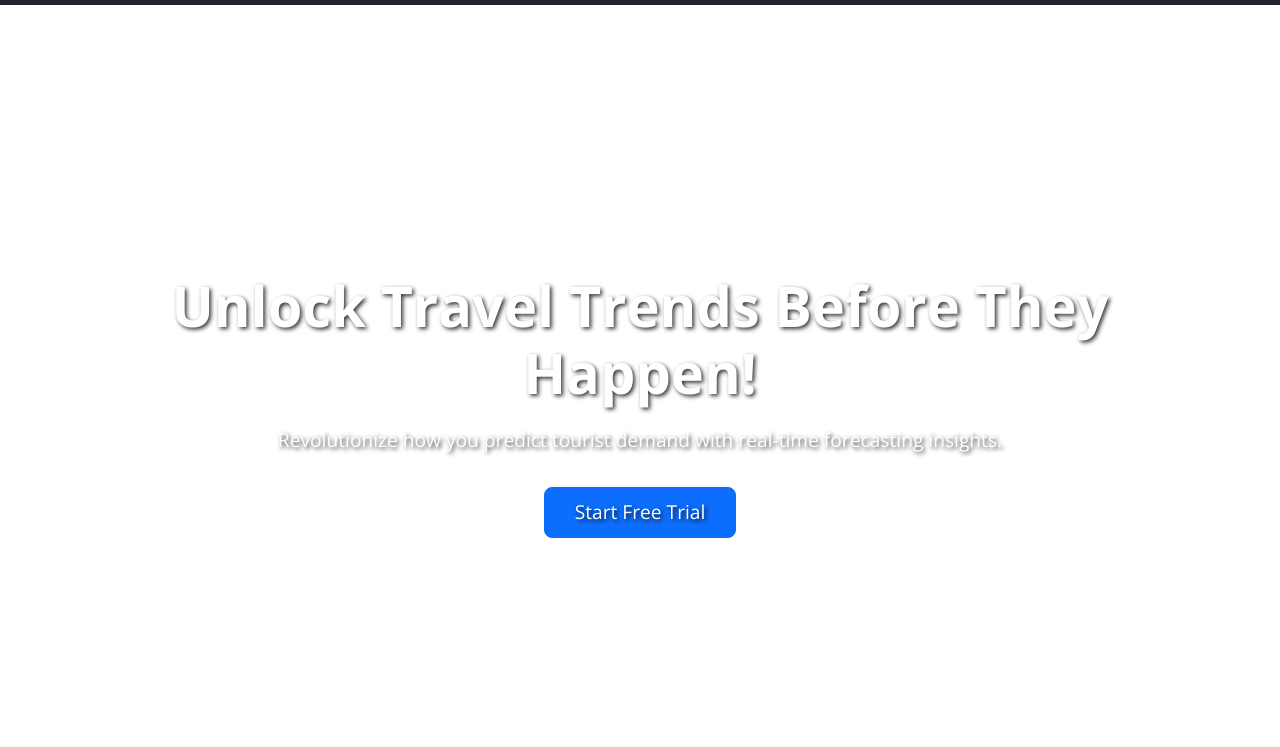
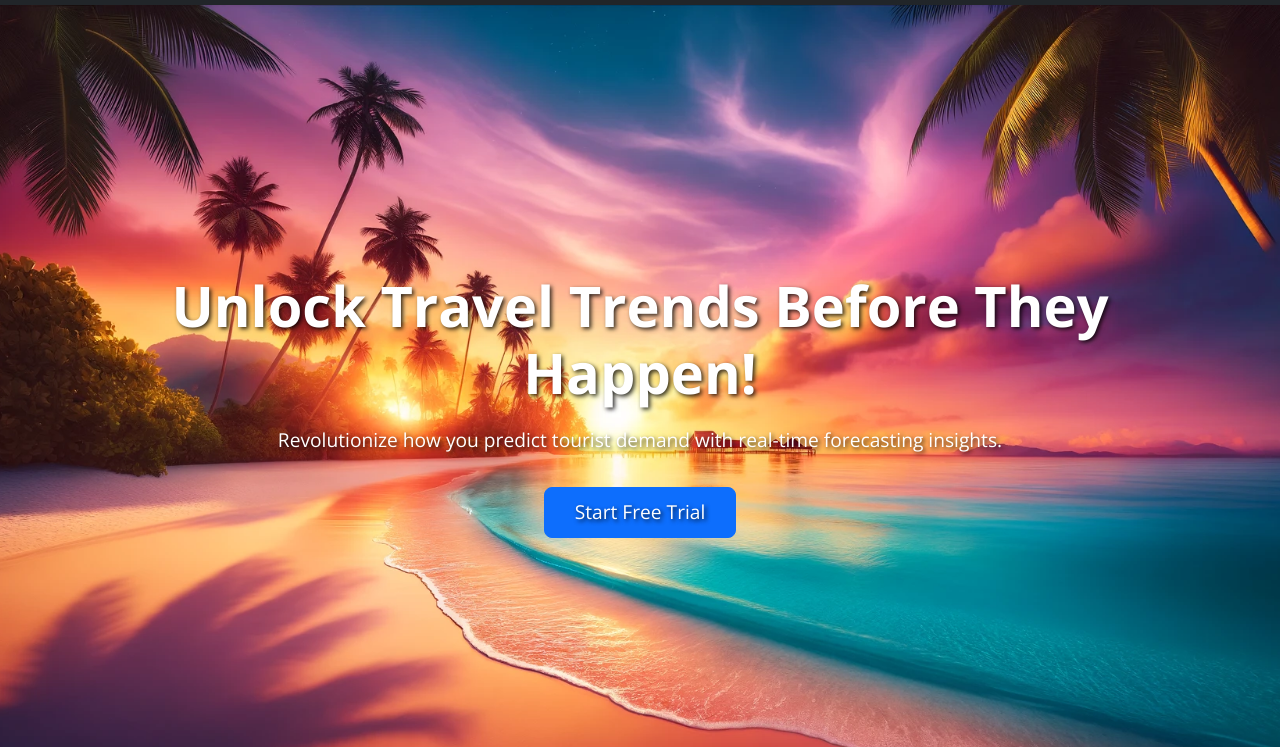
Before and after one commit to oldmanstreetcoding/travel-trends-website, a plain HTML site: page index.html in a window 1280 px wide. Shown: the part 53-800 px from the top of the page. Drawn offline with nearby package versions, Linux system fonts and the light colour scheme.

Commit message:
update hero image

```diff
--- a/css/styles.css
+++ b/css/styles.css
@@ -487,3 +487,12 @@ footer a:hover {
     background-color: rgba(255, 255, 255, 0.1);
     border-radius: 5px;
 }
+
+.hero {
+    background: url('path-to-your-image/A_stunning_wide_background_image_for_a_hero_sectio.png') no-repeat center center/cover;
+    height: 100vh;
+    display: flex;
+    justify-content: center;
+    align-items: center;
+    text-shadow: 2px 2px 4px rgba(0, 0, 0, 0.8);
+}
--- a/index.html
+++ b/index.html
@@ -39,7 +39,7 @@
     </nav>
 
     <!-- Hero Section -->
-    <header class="hero">
+    <header class="hero" style="background: url('assets/hero.webp') no-repeat center center/cover;">
         <div class="container text-center text-white">
             <h1 class="display-4">Unlock Travel Trends Before They Happen!</h1>
             <p class="lead">Revolutionize how you predict tourist demand with real-time forecasting insights.</p>
```
Also changed, not shown: assets/hero.webp (added).
